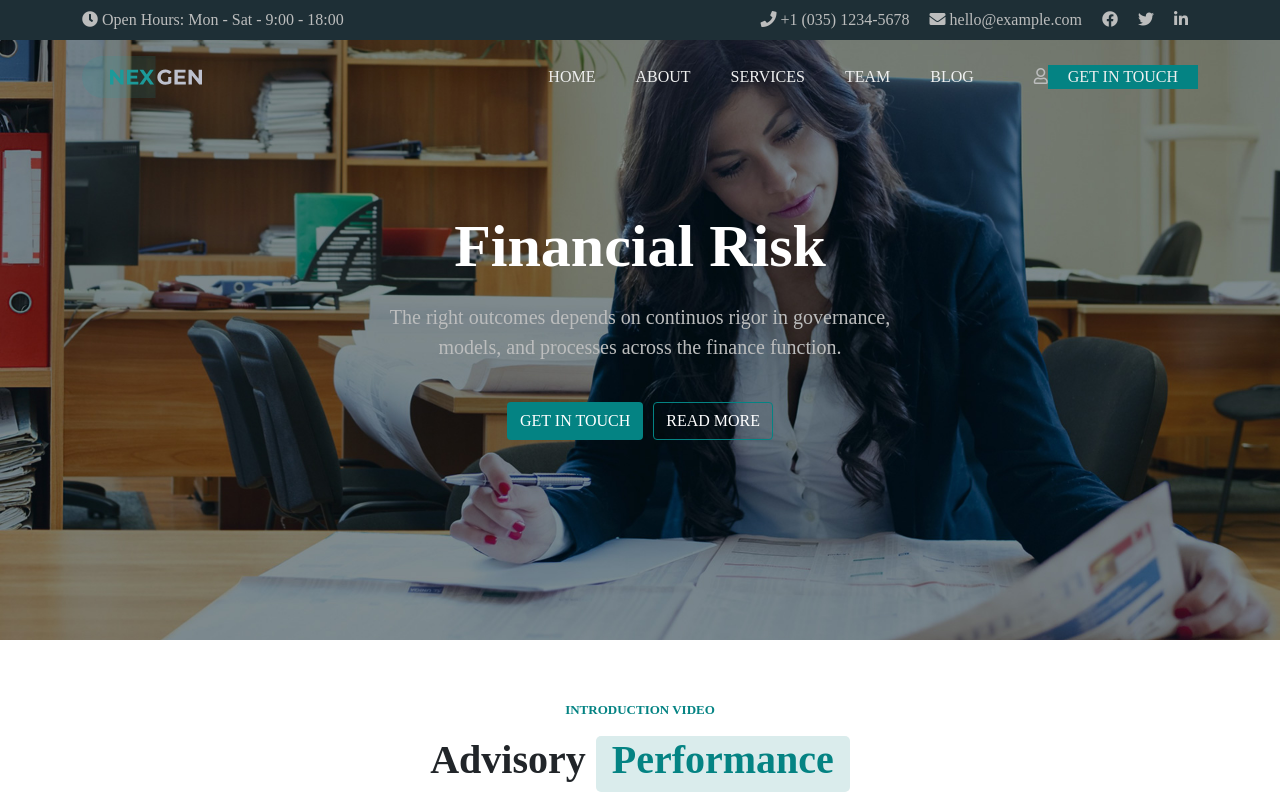
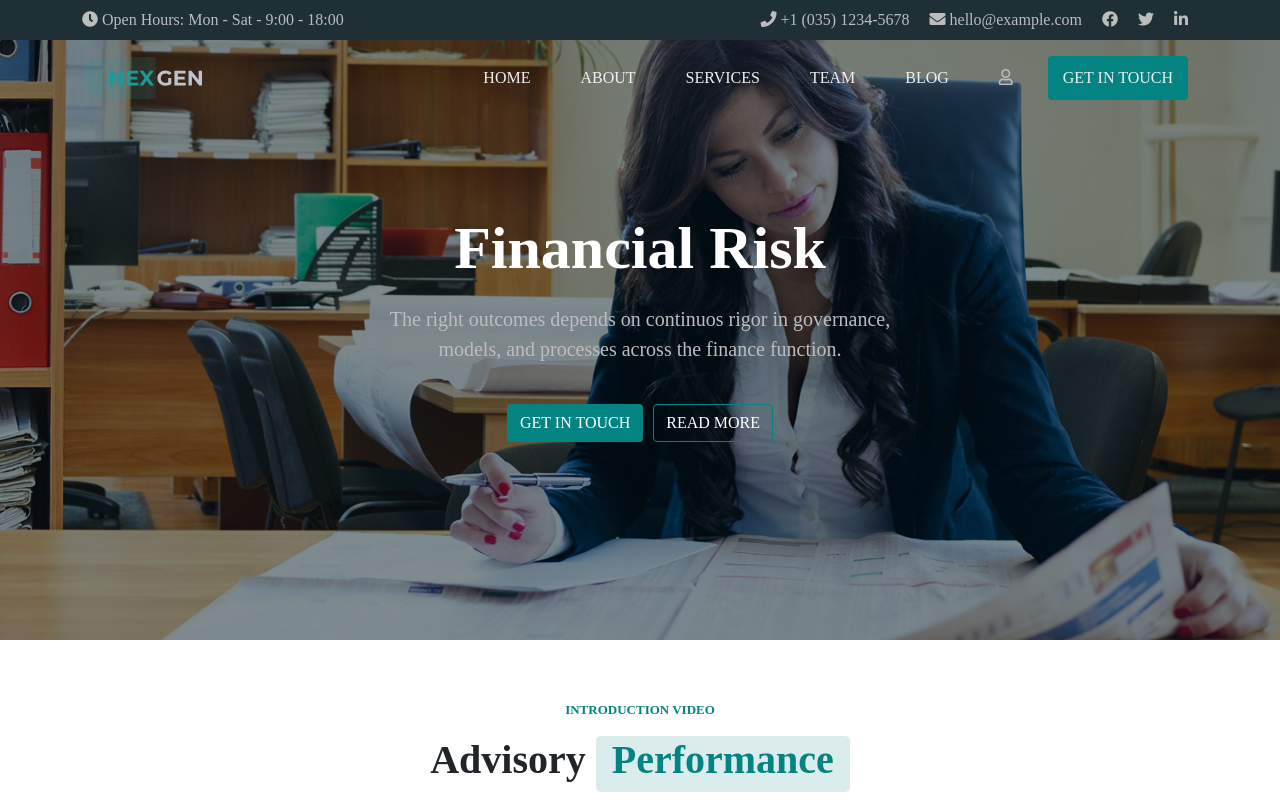
Before and after one commit to GiuliaSossai/proj-html-vuejs, a Vue app: page / in a window 1280 px wide. Shown: the top 800 px of the page. Built offline with nearby package versions, Linux system fonts and the light colour scheme; a small style sheet from the web is missing.

Commit message:
sistemazione menu jumbotron

```diff
--- a/src/components/Jumbotron.vue
+++ b/src/components/Jumbotron.vue
@@ -16,6 +16,7 @@
                      @click="counter = index"
                   >
                      <a href="#"> {{item.text}} </a>
+                     <!-- <i :class="item.text"></i> -->
                      <i :class="item.icon.join(' ')"></i>
                   </li>
                </ul>
@@ -66,16 +67,21 @@ export default {
 
       .menu {
          text-transform: uppercase;
+         li {
+            margin: 0 10px;
+            padding: 10px 15px;
+         }
          a {
-            padding: 0 20px;
             color: lighten($subtitle, 20%);
             &:hover {
-            color: $subtitle;
+               color: $subtitle;
             }
          }
          .active {
             background-color: $main-btn;
+            border-radius: 4px;
          }
+
       }
    }
 
```
